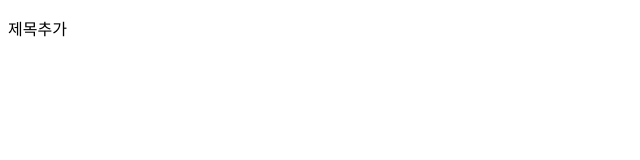
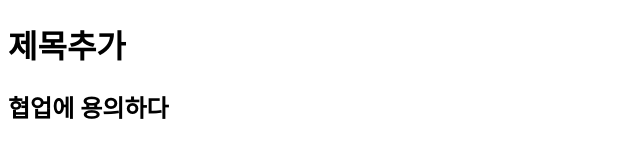
Before and after one commit to jijihui22/GITEX, a plain HTML site: page index.html in a window 1280 px wide. Shown: the whole page, without its empty margins (0-640 px from the left). Drawn offline with Linux system fonts and the light colour scheme.

Commit message:
두번째 타이틀 추가

```diff
--- a/index.html
+++ b/index.html
@@ -6,6 +6,7 @@
   <title>Document</title>
 </head>
 <body>
-  <p>제목추가</p>
+  <h1>제목추가</h1>
+  <h2>협업에 용의하다</h2>
 </body>
 </html>
```
